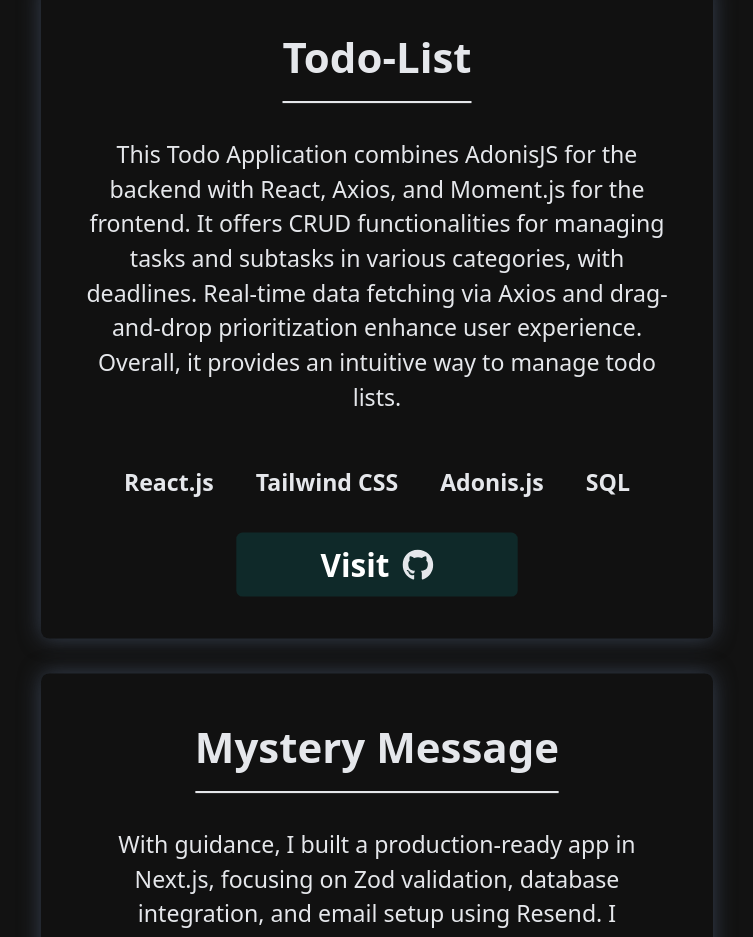
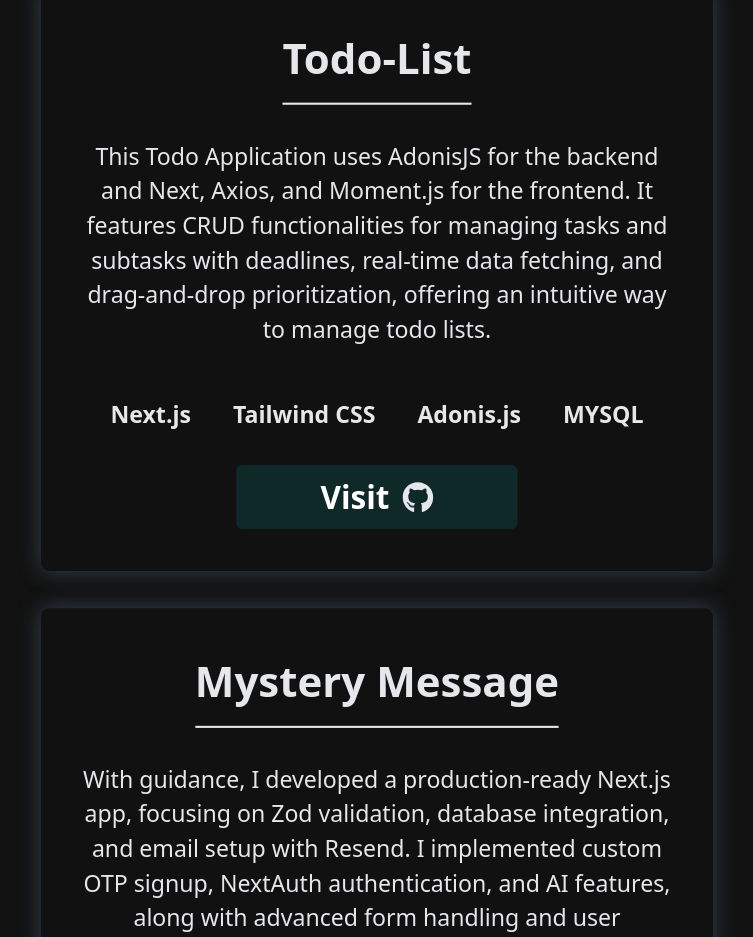
Before and after one commit to AnasRais12/Portfolio, a Next.js app: page /project in a window 1280 px wide. Shown: the part 860-1797 px from the top of the page, without its empty margins (263-1016 px from the left). Built offline with nearby package versions, Linux system fonts and the light colour scheme; a web font is replaced by a local one.

Commit message:
All-Donee!!

```diff
--- a/src/app/(pages)/home/page.js
+++ b/src/app/(pages)/home/page.js
@@ -129,7 +129,7 @@
             >
               <img
                 className="image- xl:w-[35%] lg:w-[50%] md:w-[60%] sm:w-[60%]  w-[50%]"
-                src={darkMode ? "/images/Sun.svg" : "/images/star.svg"}
+                src={darkMode ? "/images/Sun.svg" : "/images/Moon.svg"}
                 style={{ transform: "rotate(250deg)" }}
               />
             </div>
--- a/src/app/(pages)/project/page.js
+++ b/src/app/(pages)/project/page.js
@@ -16,16 +16,15 @@
 
     {
       names: "Todo-List",
-     description:
-      "This Todo Application combines AdonisJS for the backend with React, Axios, and Moment.js for the frontend. It offers CRUD functionalities for managing tasks and subtasks in various categories, with deadlines. Real-time data fetching via Axios and drag-and-drop prioritization enhance user experience. Overall, it provides an intuitive way to manage todo lists.",
-      tools: ["React.js", "Tailwind CSS", "Adonis.js", "SQL"],
+     description: "This Todo Application uses AdonisJS for the backend and Next, Axios, and Moment.js for the frontend. It features CRUD functionalities for managing tasks and subtasks with deadlines, real-time data fetching, and drag-and-drop prioritization, offering an intuitive way to manage todo lists.",
+     tools: ["Next.js", "Tailwind CSS","Adonis.js","MYSQL"],
       link:"https://github.com/AnasRais12/Todos"
     },
     {
       names: "Mystery Message",
-      description:
-       "With guidance, I built a production-ready app in Next.js, focusing on Zod validation, database integration, and email setup using Resend. I implemented custom OTP signup, NextAuth authentication, and AI features. Additionally, I worked on advanced form handling with React Hook Form, Shadcn, and user dashboard functionality. The project is ongoing and nearing completion",
-      tools: ["Next.js", "Typescript", "React.js", "MongoDB"],
+      description:"With guidance, I developed a production-ready Next.js app, focusing on Zod validation, database integration, and email setup with Resend. I implemented custom OTP signup, NextAuth authentication, and AI features, along with advanced form handling and user dashboard functionality. The project is ongoing and nearing completion.",
+     tools: ["Next.js", "Tailwind CSS","Typescript","MongoDB"],
+
       link:"https://github.com/AnasRais12/mystery-message"
     },
   ];
@@ -82,9 +81,7 @@
                       <li key={i}>{tool}</li>
                     ))}
                   </ul>
-                  {/* <div>
-                  <button className=" px-20 py-2 bg-[#219e9e] rounded-[5px] text-[23px] font-sans text-[white] font-bold  mt-[30px] mb-[10px]">Visit Site </button>
-                  </div> */}
+
                     <a href={project.link} target="_blank" rel="noopener noreferrer">
           <button
             className={`pro-button py-2 flex justify-center sm:text-[25px] text-[22px] md:text-[25px] lg:text-[30px] items-center lg:gap-3 gap-2 bg-[#00ffff1a] dark:bg-blue-500 px-16 sm:px-20 text-white rounded-md hover:scale-125 duration-500 hover:px-10`}
--- a/src/app/globals.css
+++ b/src/app/globals.css
@@ -309,7 +309,7 @@
     font-size: 15px !important;
   }
   .tools{
-    font-size: 14px;
+    font-size: 12px !important;
   }
   .pro-button{
    padding-top: 4px;
```
Also changed, not shown: public/images/Moon.svg (added).
